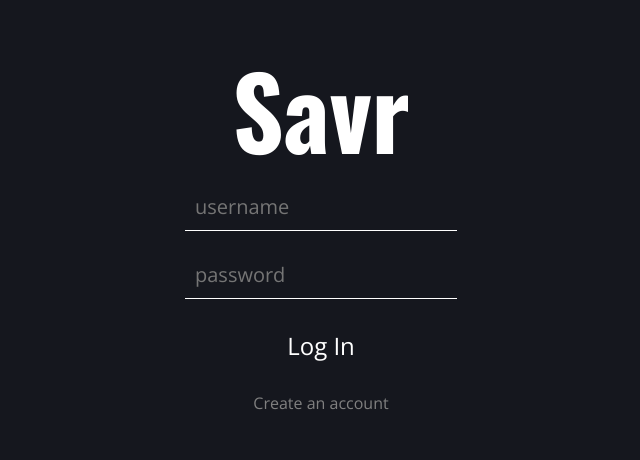
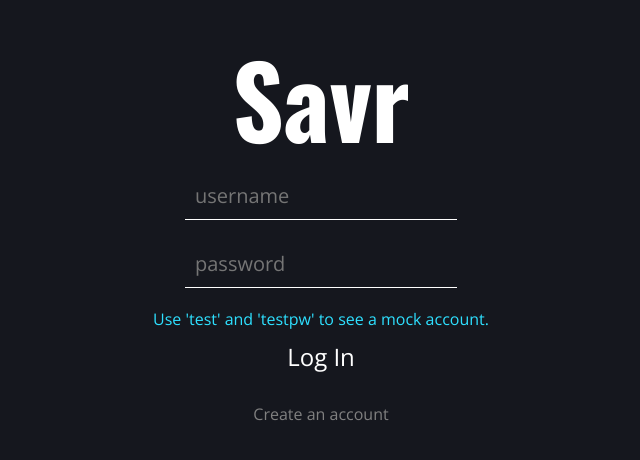
Before and after one commit to anewlens/Savr, a React (Create React App) app in the folder app/: page / in a window 1280 px wide. Shown: the part 176-636 px from the top of the page, without its empty margins (319-959 px from the left). Built offline with nearby package versions, Linux system fonts and the light colour scheme.

Commit message:
Test Credentials in Login

```diff
--- a/app/src/components/Login.jsx
+++ b/app/src/components/Login.jsx
@@ -110,6 +110,8 @@ const Login = ({setUser, setAccount, toggleLoading}) => {
                     value={password}
                     placeholder='password'/>
 
+                {view === 'login' && <p className="testCredentials">Use 'test' and 'testpw' to see a mock account.</p>}
+
                 {view === 'create' &&
                     <input
                         className="Login-form-confirmpw Login-input"
--- a/app/src/styles/Login.scss
+++ b/app/src/styles/Login.scss
@@ -61,3 +61,8 @@
         }
     }
 }
+
+.testCredentials {
+    font-size: 1.6rem;
+    color: var(--cyan);
+}
```
Also changed, not shown: 8 other files (tests, documents, lock files or other folders).
